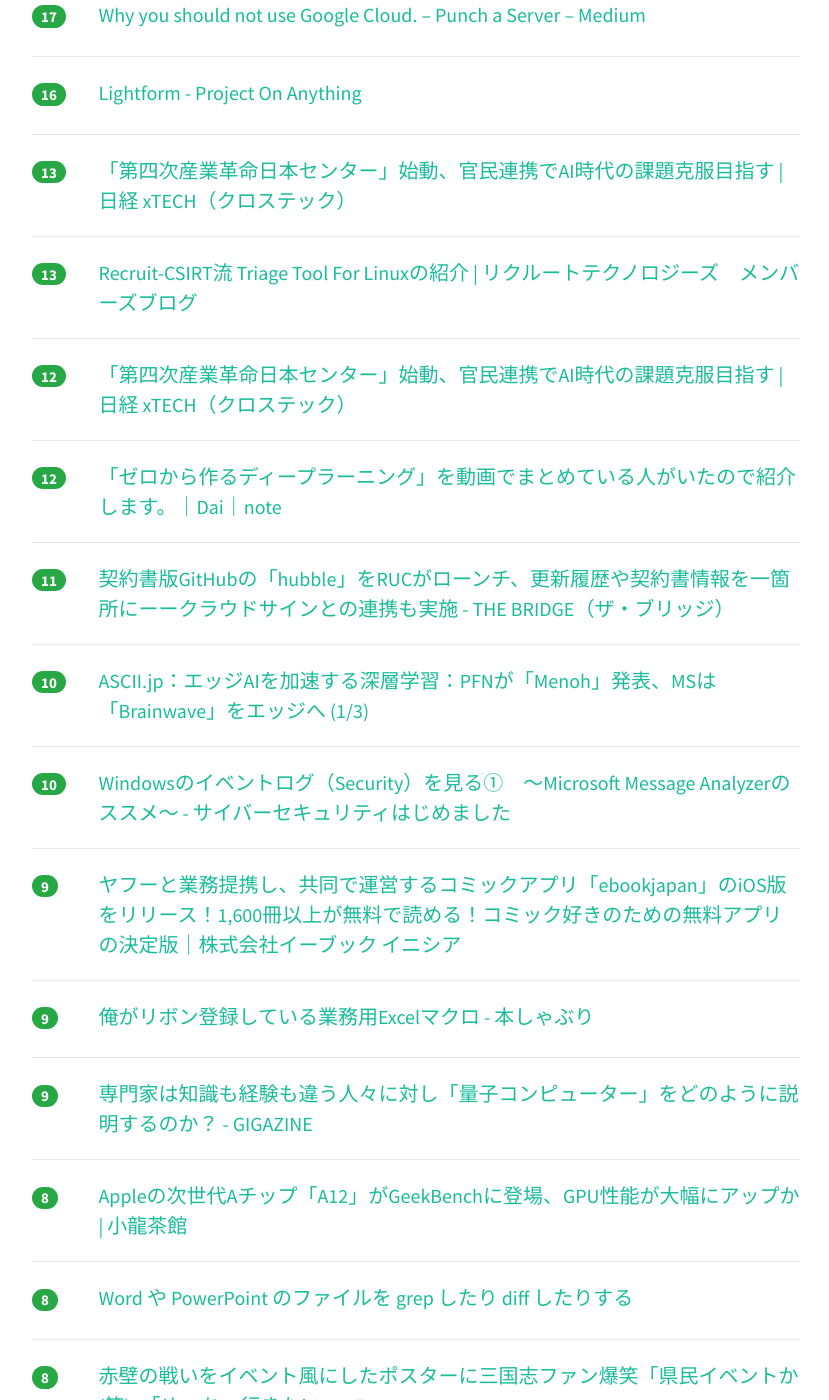
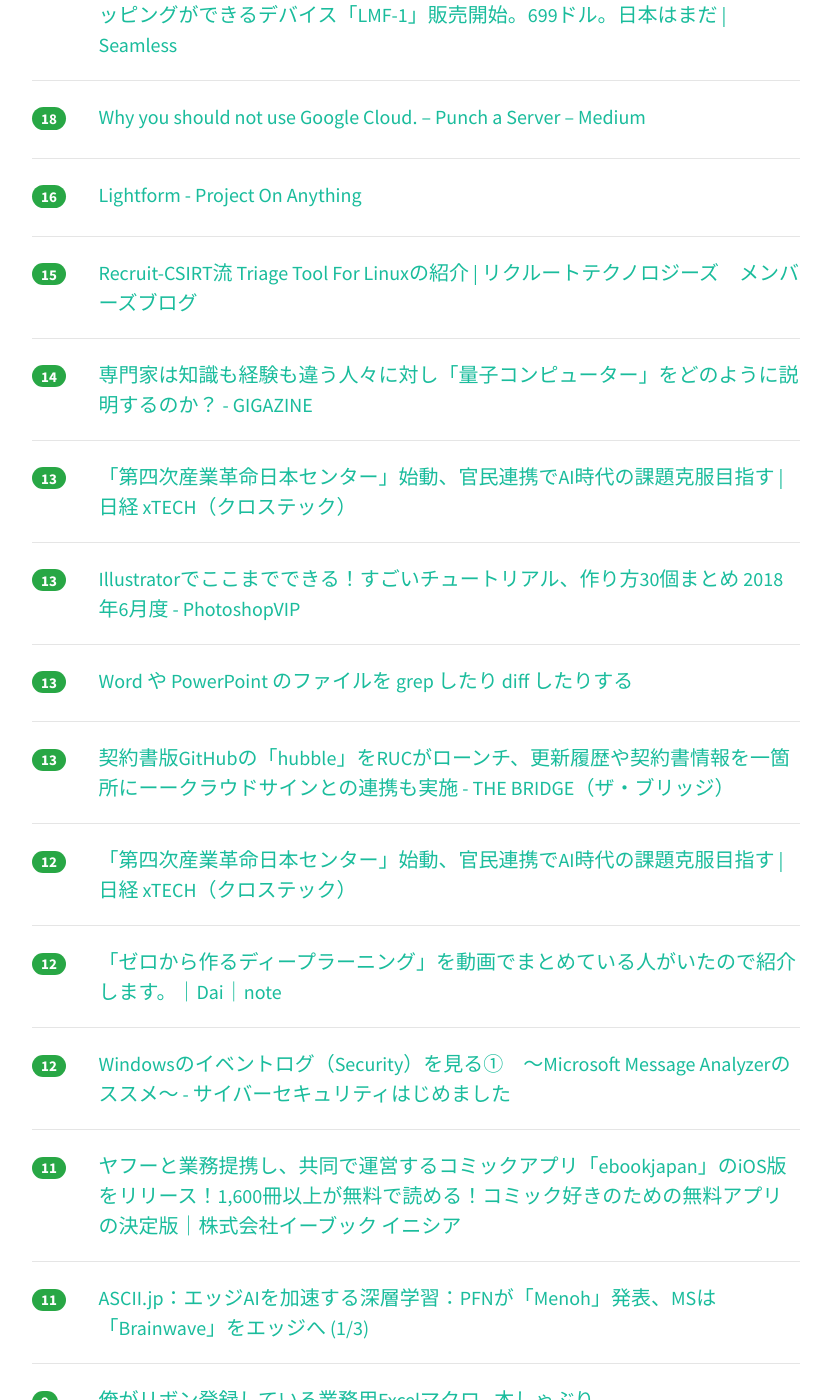
Before and after one commit to yatta47/hatena-matome-site, a Jekyll site: the page built from _posts/2018-07-03-hatena.md, in a window 1280 px wide and 1400 px high, scrolled down 964 px. Shown: the whole window, without its empty margins (224-1053 px from the left). Built offline with Jekyll 4.4.1, drawn with Linux system fonts in a browser that asks for light colours; nearby versions of some CDN libraries; some of the changed text lies outside the part shown.

Commit message:
Updated 2018-07-03

```diff
--- a/_posts/2018-07-03-hatena.md
+++ b/_posts/2018-07-03-hatena.md
@@ -1,43 +1,48 @@
 ---
 layout: post
 title:  "2018-07-03 はてぶIT"
-date:   2018-07-03 10:02:30
+date:   2018-07-03 11:03:09
 tags: [it-hotentry]
 ---
-40 件のデータあり
+51 件のデータあり
 
 <hr><div class="row">
-<div class="col-1"><span class="badge badge-pill badge-success h2">100</span></div>
+<div class="col-1"><span class="badge badge-pill badge-success h2">161</span></div>
 <div class="col-11"><a href='https://www.slideshare.net/ShingoOmura/ss-103946354' target='_blank'>分散システムの限界について知ろう</a></div>
 </div>
 <hr>
 <div class="row">
-<div class="col-1"><span class="badge badge-pill badge-success h2">48</span></div>
+<div class="col-1"><span class="badge badge-pill badge-success h2">56</span></div>
+<div class="col-11"><a href='https://note.mu/tsukimikan/n/n64acb07a9ee2' target='_blank'>無料でAIが学べる最高の教材まとめ｜月みかん｜note</a></div>
+</div>
+<hr>
+<div class="row">
+<div class="col-1"><span class="badge badge-pill badge-success h2">54</span></div>
 <div class="col-11"><a href='https://www.publickey1.jp/blog/18/eclipseeclipse_photonjava_10rustc.html' target='_blank'>Eclipse最新版「Eclipse Photon」リリース。Java 10に加え、RustとC#をサポート － Publickey</a></div>
 </div>
 <hr>
 <div class="row">
-<div class="col-1"><span class="badge badge-pill badge-success h2">39</span></div>
+<div class="col-1"><span class="badge badge-pill badge-success h2">49</span></div>
 <div class="col-11"><a href='http://honeshabri.hatenablog.com/entry/excel_macro' target='_blank'>俺がリボン登録している業務用Excelマクロ - 本しゃぶり</a></div>
 </div>
 <hr>
 <div class="row">
-<div class="col-1"><span class="badge badge-pill badge-success h2">36</span></div>
-<div class="col-11"><a href='https://note.mu/tsukimikan/n/n64acb07a9ee2' target='_blank'>無料でAIが学べる最高の教材まとめ｜月みかん｜note</a></div>
+<div class="col-1"><span class="badge badge-pill badge-success h2">32</span></div>
+<div class="col-11"><a href='https://www.publickey1.jp/blog/18/iaaspaasaws14ibmalibabasynergy_research.html' target='_blank'>IaaS＋PaaSクラウドの売り上げ、AWSが世界のどの地域でも1位に。全世界の4位にはAlibabaが登場。Synergy Research － Publickey</a></div>
 </div>
 <hr>
 <div class="row">
-<div class="col-1"><span class="badge badge-pill badge-success h2">22</span></div>
+<div class="col-1"><span class="badge badge-pill badge-success h2">31</span></div>
+<div class="col-11"><a href='https://coliss.com/articles/freebies/japanese-free-fonts-july-2018.html' target='_blank'>新しい日本語フォントがたくさんリリースされてる！2018年上半期、日本語の新作フリーフォントのまとめ | コリス</a></div>
+</div>
+<hr>
+<div class="row">
+<div class="col-1"><span class="badge badge-pill badge-success h2">27</span></div>
 <div class="col-11"><a href='https://shiropen.com/seamless/lightform-lmf1' target='_blank'>元Microsoft Researchメンバーらで設立したチーム、手軽にプロジェクションマッピングができるデバイス「LMF-1」販売開始。699ドル。日本はまだ | Seamless</a></div>
 </div>
 <hr>
 <div class="row">
-<div class="col-1"><span class="badge badge-pill badge-success h2">21</span></div>
-<div class="col-11"><a href='https://www.publickey1.jp/blog/18/iaaspaasaws14ibmalibabasynergy_research.html' target='_blank'>IaaS＋PaaSクラウドの売り上げ、AWSが世界のどの地域でも1位に。全世界の4位にはAlibabaが登場。Synergy Research － Publickey</a></div>
-</div>
-<hr>
-<div class="row">
-<div class="col-1"><span class="badge badge-pill badge-success h2">17</span></div>
+<div class="col-1"><span class="badge badge-pill badge-success h2">18</span></div>
 <div class="col-11"><a href='https://medium.com/@serverpunch/75ea2aec00de' target='_blank'>Why you should not use Google Cloud. – Punch a Server – Medium</a></div>
 </div>
 <hr>
@@ -47,13 +52,33 @@ tags: [it-hotentry]
 </div>
 <hr>
 <div class="row">
+<div class="col-1"><span class="badge badge-pill badge-success h2">15</span></div>
+<div class="col-11"><a href='https://recruit-tech.co.jp/blog/2018/06/29/recruit_csirt_triage/' target='_blank'>Recruit-CSIRT流 Triage Tool For Linuxの紹介 | リクルートテクノロジーズ　メンバーズブログ</a></div>
+</div>
+<hr>
+<div class="row">
+<div class="col-1"><span class="badge badge-pill badge-success h2">14</span></div>
+<div class="col-11"><a href='https://gigazine.net/news/20180703-quantum-computing-expert-explains-concept/' target='_blank'>専門家は知識も経験も違う人々に対し「量子コンピューター」をどのように説明するのか？ - GIGAZINE</a></div>
+</div>
+<hr>
+<div class="row">
 <div class="col-1"><span class="badge badge-pill badge-success h2">13</span></div>
 <div class="col-11"><a href='https://tech.nikkeibp.co.jp/atcl/nxt/news/18/01818/' target='_blank'>「第四次産業革命日本センター」始動、官民連携でAI時代の課題克服目指す | 日経 xTECH（クロステック）</a></div>
 </div>
 <hr>
 <div class="row">
 <div class="col-1"><span class="badge badge-pill badge-success h2">13</span></div>
-<div class="col-11"><a href='https://recruit-tech.co.jp/blog/2018/06/29/recruit_csirt_triage/' target='_blank'>Recruit-CSIRT流 Triage Tool For Linuxの紹介 | リクルートテクノロジーズ　メンバーズブログ</a></div>
+<div class="col-11"><a href='http://photoshopvip.net/109750' target='_blank'>Illustratorでここまでできる！すごいチュートリアル、作り方30個まとめ 2018年6月度 - PhotoshopVIP</a></div>
+</div>
+<hr>
+<div class="row">
+<div class="col-1"><span class="badge badge-pill badge-success h2">13</span></div>
+<div class="col-11"><a href='https://qiita.com/kaz-utashiro/items/30594c16ed6d931324f9' target='_blank'>Word や PowerPoint のファイルを grep したり diff したりする</a></div>
+</div>
+<hr>
+<div class="row">
+<div class="col-1"><span class="badge badge-pill badge-success h2">13</span></div>
+<div class="col-11"><a href='http://thebridge.jp/2018/07/hubble-release' target='_blank'>契約書版GitHubの「hubble」をRUCがローンチ、更新履歴や契約書情報を一箇所にーークラウドサインとの連携も実施 - THE BRIDGE（ザ・ブリッジ）</a></div>
 </div>
 <hr>
 <div class="row">
@@ -67,23 +92,18 @@ tags: [it-hotentry]
 </div>
 <hr>
 <div class="row">
-<div class="col-1"><span class="badge badge-pill badge-success h2">11</span></div>
-<div class="col-11"><a href='http://thebridge.jp/2018/07/hubble-release' target='_blank'>契約書版GitHubの「hubble」をRUCがローンチ、更新履歴や契約書情報を一箇所にーークラウドサインとの連携も実施 - THE BRIDGE（ザ・ブリッジ）</a></div>
-</div>
-<hr>
-<div class="row">
-<div class="col-1"><span class="badge badge-pill badge-success h2">10</span></div>
-<div class="col-11"><a href='http://ascii.jp/elem/000/001/702/1702578/' target='_blank'>ASCII.jp：エッジAIを加速する深層学習：PFNが「Menoh」発表、MSは「Brainwave」をエッジへ (1/3)</a></div>
-</div>
-<hr>
-<div class="row">
-<div class="col-1"><span class="badge badge-pill badge-success h2">10</span></div>
+<div class="col-1"><span class="badge badge-pill badge-success h2">12</span></div>
 <div class="col-11"><a href='https://tk-secu.hateblo.jp/entry/2018/07/01/121238' target='_blank'>Windowsのイベントログ（Security）を見る①　～Microsoft Message Analyzerのススメ～ - サイバーセキュリティはじめました</a></div>
 </div>
 <hr>
 <div class="row">
-<div class="col-1"><span class="badge badge-pill badge-success h2">9</span></div>
+<div class="col-1"><span class="badge badge-pill badge-success h2">11</span></div>
 <div class="col-11"><a href='https://prtimes.jp/main/html/rd/p/000000705.000001485.html' target='_blank'>ヤフーと業務提携し、共同で運営するコミックアプリ「ebookjapan」のiOS版をリリース！1,600冊以上が無料で読める！コミック好きのための無料アプリの決定版｜株式会社イーブック イニシア</a></div>
+</div>
+<hr>
+<div class="row">
+<div class="col-1"><span class="badge badge-pill badge-success h2">11</span></div>
+<div class="col-11"><a href='http://ascii.jp/elem/000/001/702/1702578/' target='_blank'>ASCII.jp：エッジAIを加速する深層学習：PFNが「Menoh」発表、MSは「Brainwave」をエッジへ (1/3)</a></div>
 </div>
 <hr>
 <div class="row">
@@ -93,7 +113,22 @@ tags: [it-hotentry]
 <hr>
 <div class="row">
 <div class="col-1"><span class="badge badge-pill badge-success h2">9</span></div>
-<div class="col-11"><a href='https://gigazine.net/news/20180703-quantum-computing-expert-explains-concept/' target='_blank'>専門家は知識も経験も違う人々に対し「量子コンピューター」をどのように説明するのか？ - GIGAZINE</a></div>
+<div class="col-11"><a href='https://togetter.com/li/1242866' target='_blank'>赤壁の戦いをイベント風にしたポスターに三国志ファン爆笑「県民イベントか(笑)」「めっちゃ行きたい」 - Togetter</a></div>
+</div>
+<hr>
+<div class="row">
+<div class="col-1"><span class="badge badge-pill badge-success h2">9</span></div>
+<div class="col-11"><a href='https://techracho.bpsinc.jp/hachi8833/2018_07_02/58881' target='_blank'>週刊Railsウォッチ（20180702）Ruby 2.2メンテ正式終了、Ransackがつらくなるとき、書籍『Domain-Driven Rails』、GitHubの高可用MySQLほか</a></div>
+</div>
+<hr>
+<div class="row">
+<div class="col-1"><span class="badge badge-pill badge-success h2">8</span></div>
+<div class="col-11"><a href='http://bajolasestrellas.tk/' target='_blank'>Dream about dating a girl</a></div>
+</div>
+<hr>
+<div class="row">
+<div class="col-1"><span class="badge badge-pill badge-success h2">8</span></div>
+<div class="col-11"><a href='https://www.buzzfeed.com/jp/seiichirokuchiki/after-welq-update-02' target='_blank'>「正しい」医療情報発信のガイドラインとは メディアと検索エンジン提携の裏側</a></div>
 </div>
 <hr>
 <div class="row">
@@ -103,17 +138,22 @@ tags: [it-hotentry]
 <hr>
 <div class="row">
 <div class="col-1"><span class="badge badge-pill badge-success h2">8</span></div>
-<div class="col-11"><a href='https://qiita.com/kaz-utashiro/items/30594c16ed6d931324f9' target='_blank'>Word や PowerPoint のファイルを grep したり diff したりする</a></div>
+<div class="col-11"><a href='https://dev.classmethod.jp/etc/line-messaging-api-flex-message/' target='_blank'>「LINE Bot からの返答をよりリッチに」- Flex Messageを試してみた ｜ Developers.IO</a></div>
 </div>
 <hr>
 <div class="row">
 <div class="col-1"><span class="badge badge-pill badge-success h2">8</span></div>
-<div class="col-11"><a href='https://togetter.com/li/1242866' target='_blank'>赤壁の戦いをイベント風にしたポスターに三国志ファン爆笑「県民イベントか(笑)」「めっちゃ行きたい」 - Togetter</a></div>
+<div class="col-11"><a href='https://ics.media/entry/18544' target='_blank'>Visual Studio Codeを使いこなせ！ フロントエンドエンジニアにオススメの拡張機能7選 - ICS MEDIA</a></div>
+</div>
+<hr>
+<div class="row">
+<div class="col-1"><span class="badge badge-pill badge-success h2">8</span></div>
+<div class="col-11"><a href='http://uxmilk.jp/72742' target='_blank'>Webデザイナーのキャリアは一日にして成らず | UX MILK</a></div>
 </div>
 <hr>
 <div class="row">
 <div class="col-1"><span class="badge badge-pill badge-success h2">7</span></div>
-<div class="col-11"><a href='http://bajolasestrellas.tk/' target='_blank'>Dream about dating a girl</a></div>
+<div class="col-11"><a href='http://kabarangay.tk/' target='_blank'>Enfj and enfp dating</a></div>
 </div>
 <hr>
 <div class="row">
@@ -128,17 +168,42 @@ tags: [it-hotentry]
 <hr>
 <div class="row">
 <div class="col-1"><span class="badge badge-pill badge-success h2">6</span></div>
-<div class="col-11"><a href='http://kabarangay.tk/' target='_blank'>Enfj and enfp dating</a></div>
-</div>
-<hr>
-<div class="row">
-<div class="col-1"><span class="badge badge-pill badge-success h2">6</span></div>
-<div class="col-11"><a href='http://photoshopvip.net/109750' target='_blank'>Illustratorでここまでできる！すごいチュートリアル、作り方30個まとめ 2018年6月度 - PhotoshopVIP</a></div>
+<div class="col-11"><a href='https://dev.classmethod.jp/etc/join_shirota/' target='_blank'>転生(職)したら異世界(AWS事業本部)に来ていた(ジョインした)件について ｜ Developers.IO</a></div>
 </div>
 <hr>
 <div class="row">
 <div class="col-1"><span class="badge badge-pill badge-success h2">6</span></div>
 <div class="col-11"><a href='https://www.nttdocomo.co.jp/biz/service/dmagazine/' target='_blank'>dマガジン for Biz | サービス・ソリューション | 法人のお客さま | NTTドコモ</a></div>
+</div>
+<hr>
+<div class="row">
+<div class="col-1"><span class="badge badge-pill badge-success h2">6</span></div>
+<div class="col-11"><a href='https://internet.watch.impress.co.jp/docs/yajiuma/1130816.html' target='_blank'>京都大学、貴重資料のデジタル化と公開を進めるための基金を設立、寄付を受付中【やじうまWatch】 - INTERNET Watch</a></div>
+</div>
+<hr>
+<div class="row">
+<div class="col-1"><span class="badge badge-pill badge-success h2">6</span></div>
+<div class="col-11"><a href='http://asd358.tk/' target='_blank'>Best gay dating websites india</a></div>
+</div>
+<hr>
+<div class="row">
+<div class="col-1"><span class="badge badge-pill badge-success h2">6</span></div>
+<div class="col-11"><a href='https://gigazine.net/news/20180703-jurassic-park-screenplay/' target='_blank'>「技術的進歩への向き合い方」というテーマを描き出した「ジュラシック・パーク」の脚本のテクニックを解説したムービー - GIGAZINE</a></div>
+</div>
+<hr>
+<div class="row">
+<div class="col-1"><span class="badge badge-pill badge-success h2">6</span></div>
+<div class="col-11"><a href='http://www8.cao.go.jp/cstp/stsonota/datapolicy/datapolicy.html' target='_blank'>国立研究開発法人におけるデータポリシー策定について- 総合科学技術・イノベーション会議 - 内閣府</a></div>
+</div>
+<hr>
+<div class="row">
+<div class="col-1"><span class="badge badge-pill badge-success h2">6</span></div>
+<div class="col-11"><a href='https://forest.watch.impress.co.jp/docs/news/1076415.html' target='_blank'>メッセンジャーソフト「IP Messenger」、着信を「Slack」へ転送する実験機能を追加 - 窓の杜</a></div>
+</div>
+<hr>
+<div class="row">
+<div class="col-1"><span class="badge badge-pill badge-success h2">5</span></div>
+<div class="col-11"><a href='http://irpv.tk/' target='_blank'>Free dating sites like craigslist</a></div>
 </div>
 <hr>
 <div class="row">
@@ -148,37 +213,17 @@ tags: [it-hotentry]
 <hr>
 <div class="row">
 <div class="col-1"><span class="badge badge-pill badge-success h2">5</span></div>
-<div class="col-11"><a href='https://www.buzzfeed.com/jp/seiichirokuchiki/after-welq-update-02' target='_blank'>「正しい」医療情報発信のガイドラインとは メディアと検索エンジン提携の裏側</a></div>
-</div>
-<hr>
-<div class="row">
-<div class="col-1"><span class="badge badge-pill badge-success h2">5</span></div>
-<div class="col-11"><a href='https://dev.classmethod.jp/etc/join_shirota/' target='_blank'>転生(職)したら異世界(AWS事業本部)に来ていた(ジョインした)件について ｜ Developers.IO</a></div>
-</div>
-<hr>
-<div class="row">
-<div class="col-1"><span class="badge badge-pill badge-success h2">5</span></div>
-<div class="col-11"><a href='https://internet.watch.impress.co.jp/docs/yajiuma/1130816.html' target='_blank'>京都大学、貴重資料のデジタル化と公開を進めるための基金を設立、寄付を受付中【やじうまWatch】 - INTERNET Watch</a></div>
-</div>
-<hr>
-<div class="row">
-<div class="col-1"><span class="badge badge-pill badge-success h2">5</span></div>
-<div class="col-11"><a href='http://asd358.tk/' target='_blank'>Best gay dating websites india</a></div>
-</div>
-<hr>
-<div class="row">
-<div class="col-1"><span class="badge badge-pill badge-success h2">5</span></div>
 <div class="col-11"><a href='http://jocurifotbal.tk/' target='_blank'>Double your dating 3rd edition</a></div>
 </div>
 <hr>
 <div class="row">
 <div class="col-1"><span class="badge badge-pill badge-success h2">5</span></div>
-<div class="col-11"><a href='https://techracho.bpsinc.jp/hachi8833/2018_07_02/58881' target='_blank'>週刊Railsウォッチ（20180702）Ruby 2.2メンテ正式終了、Ransackがつらくなるとき、書籍『Domain-Driven Rails』、GitHubの高可用MySQLほか</a></div>
+<div class="col-11"><a href='https://togetter.com/li/1242937' target='_blank'>カフェの隣の席から「人工知能の入ったUSB(90万円)があれば為替が簡単に予想できるから学生ローン組もう！」って話が聞こえてきた… - Togetter</a></div>
 </div>
 <hr>
 <div class="row">
-<div class="col-1"><span class="badge badge-pill badge-success h2">4</span></div>
-<div class="col-11"><a href='http://irpv.tk/' target='_blank'>Free dating sites like craigslist</a></div>
+<div class="col-1"><span class="badge badge-pill badge-success h2">5</span></div>
+<div class="col-11"><a href='https://soudai.hatenablog.com/entry/db-monitoring' target='_blank'>RDBMSのモニタリングについて - そーだいなるらくがき帳</a></div>
 </div>
 <hr>
 <div class="row">
@@ -188,21 +233,31 @@ tags: [it-hotentry]
 <hr>
 <div class="row">
 <div class="col-1"><span class="badge badge-pill badge-success h2">4</span></div>
-<div class="col-11"><a href='https://dev.classmethod.jp/etc/line-messaging-api-flex-message/' target='_blank'>「LINE Bot からの返答をよりリッチに」- Flex Messageを試してみた ｜ Developers.IO</a></div>
+<div class="col-11"><a href='http://www.slideshare.net/ShingoOmura/ss-103946354' target='_blank'>分散システムの限界について知ろう</a></div>
 </div>
 <hr>
 <div class="row">
 <div class="col-1"><span class="badge badge-pill badge-success h2">4</span></div>
-<div class="col-11"><a href='https://togetter.com/li/1242937' target='_blank'>カフェの隣の席から「人工知能の入ったUSB(90万円)があれば為替が簡単に予想できるから学生ローン組もう！」って話が聞こえてきた… - Togetter</a></div>
+<div class="col-11"><a href='https://japan.cnet.com/article/35121813/' target='_blank'>デル、再上場へ--株式非公開化から5年 - CNET Japan</a></div>
 </div>
 <hr>
 <div class="row">
 <div class="col-1"><span class="badge badge-pill badge-success h2">4</span></div>
-<div class="col-11"><a href='http://www.slideshare.net/ShingoOmura/ss-103946354' target='_blank'>分散システムの限界について知ろう</a></div>
+<div class="col-11"><a href='https://sites.google.com/view/open-data-structures-ja' target='_blank'>OpenDataStructures.jp</a></div>
 </div>
 <hr>
 <div class="row">
 <div class="col-1"><span class="badge badge-pill badge-success h2">3</span></div>
-<div class="col-11"><a href='https://gigazine.net/news/20180703-jurassic-park-screenplay/' target='_blank'>「技術的進歩への向き合い方」というテーマを描き出した「ジュラシック・パーク」の脚本のテクニックを解説したムービー - GIGAZINE</a></div>
+<div class="col-11"><a href='http://jellyware.jp/movidius/' target='_blank'>ゼロから学ぶディープラーニング推論</a></div>
 </div>
 <hr>
+<div class="row">
+<div class="col-1"><span class="badge badge-pill badge-success h2">3</span></div>
+<div class="col-11"><a href='https://techlife.cookpad.com/entry/2018/07/03/083000' target='_blank'>目的に向かって作り込む、ユーザーを動かすためのデザインの考え方 - クックパッド開発者ブログ</a></div>
+</div>
+<hr>
+<div class="row">
+<div class="col-1"><span class="badge badge-pill badge-success h2">3</span></div>
+<div class="col-11"><a href='http://www.itmedia.co.jp/news/articles/1807/03/news010.html' target='_blank'>オンラインで完結する「本人確認」　AIで顔認識　エストニアに注目 (1/2) - ITmedia NEWS</a></div>
+</div>
+<hr>
```
